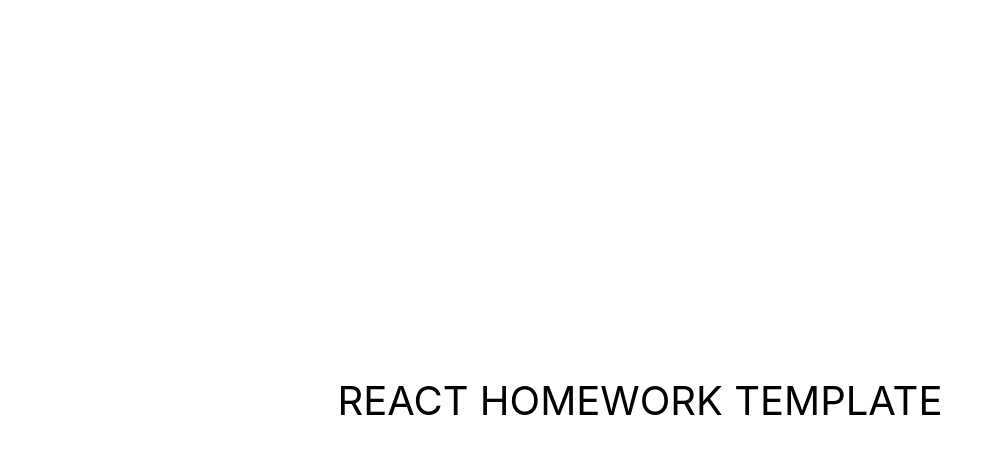
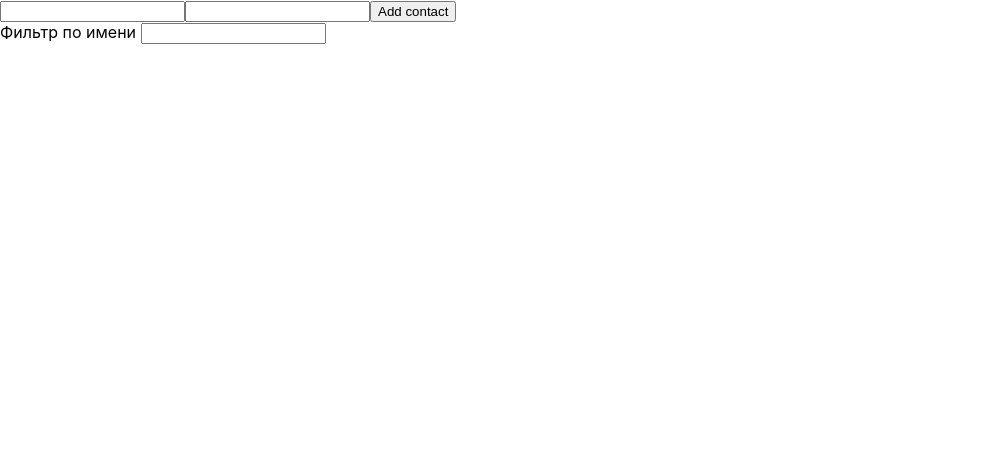
Before and after one commit to AleksandrVasilko/goit-react-hw-02-phonebook, a React (Create React App) app: page / in a window 1280 px wide. Shown: the top 454 px of the page, without its empty margins (0-1003 px from the left). Built offline with nearby package versions, Linux system fonts and the light colour scheme.

Commit message:
Add contacts block and filter by name

```diff
--- a/package.json
+++ b/package.json
@@ -10,6 +10,7 @@
     "react": "^17.0.2",
     "react-dom": "^17.0.2",
     "react-scripts": "5.0.0",
+    "shortid": "^2.2.16",
     "web-vitals": "^2.1.3"
   },
   "scripts": {
--- a/src/components/App.jsx
+++ b/src/components/App.jsx
@@ -1,17 +1,59 @@
-export const App = () => {
-  return (
-    <div
-      style={{
-        height: '100vh',
-        display: 'flex',
-        justifyContent: 'center',
-        alignItems: 'center',
-        fontSize: 40,
-        textTransform: 'uppercase',
-        color: '#010101',
-      }}
-    >
-      React homework template
-    </div>
-  );
-};
+import { Component } from "react";
+import ContactForm from "./ContactForm/ContactForm";
+import ContactsList from './ContactsList/ContactsList'
+import Filter from './Filter/Filter';
+import shortid from "shortid";
+
+class App extends Component {
+
+  state = {
+    contacts: [],
+    filter: '',
+    name: '',
+    number: ''
+  }
+
+  addContact = ( name, number ) => {
+    //console.log(text)
+    const contact = {
+      id: shortid.generate(),
+      name: name,
+      number: number,
+    };
+
+    this.setState(prevState => ({
+      contacts: [ ...prevState.contacts, contact]
+
+    }))
+    console.log(this.state)
+    console.log(this.state.name)
+  };
+
+  changeFilter = event => {
+        this.setState({ filter: event.currentTarget.value });
+    };
+
+    getVisibleTodos = () => {
+        const { filter, contacts } = this.state;
+
+        const normalizedFilter = filter.toLowerCase();
+        return contacts.filter(contact => contact.name.toLowerCase().includes(normalizedFilter),
+        );
+    };
+
+  render() {
+    const { contacts, filter } = this.state;
+    const visibleContacts = this.getVisibleTodos();
+
+    return (
+      <div>
+        <ContactForm onSubmit={this.addContact} />
+        <Filter value={filter} onChange={ this.changeFilter}/>
+
+        <ContactsList contacts={ visibleContacts }/>
+      </div>
+    );
+  };
+}
+
+export default App
--- /dev/null
+++ b/src/components/ContactForm/ContactForm.js
@@ -0,0 +1,57 @@
+import React, { Component } from "react";
+
+class ContactForm extends Component {
+    state = {
+        name: '',
+        number: ''
+    }
+
+    handleChangeName = event => {
+        this.setState({ name: event.currentTarget.value })
+    };
+
+    handleChangeNumber = event => {
+        this.setState({ number: event.currentTarget.value })
+    };
+
+    handleSubmit = event => {
+        event.preventDefault();
+
+        console.log(this.state);
+
+        this.props.onSubmit(this.state.name, this.state.number);
+        //this.props.onSubmit();
+
+
+        this.setState({name: ''})
+        this.setState({number: ''})
+    }
+
+    render() {
+        return (
+            <form onSubmit={this.handleSubmit}>
+                <input
+                    type="text"
+                    name="name"
+                    pattern="^[a-zA-Zа-яА-Я]+(([' -][a-zA-Zа-яА-Я ])?[a-zA-Zа-яА-Я]*)*$"
+                    title="Name may contain only letters, apostrophe, dash and spaces. For example Adrian, Jacob Mercer, Charles de Batz de Castelmore d'Artagnan"
+                    required
+                    value={this.state.name}
+                    onChange={this.handleChangeName}
+                />
+                <input
+                    type="tel"
+                    name="number"
+                    pattern="\+?\d{1,4}?[-.\s]?\(?\d{1,3}?\)?[-.\s]?\d{1,4}[-.\s]?\d{1,4}[-.\s]?\d{1,9}"
+                    title="Phone number must be digits and can contain spaces, dashes, parentheses and can start with +"
+                    required
+                    value={this.state.number}
+                    onChange={this.handleChangeNumber}
+                />
+                <button type="submit">Add contact</button>
+            </form>
+        );
+    }
+}
+
+export default ContactForm;
--- /dev/null
+++ b/src/components/ContactsList/ContactsList.js
@@ -0,0 +1,18 @@
+import React from "react";
+
+const ContactsList = ({ contacts }) => (
+    <ul className="TodoList">
+        {contacts.map(({ id, name, number}) =>(
+            <li
+                key={id}
+                className='TodoList__item'>
+
+                <p className="TodoList__text">{name}</p>
+                <p className="TodoList__text">{number}</p>
+
+            </li>
+        ))}
+    </ul>
+);
+
+export default ContactsList;
--- /dev/null
+++ b/src/components/Filter/Filter.js
@@ -0,0 +1,9 @@
+import React from "react"
+
+const Filter = ({value, onChange}) => (
+    <label>
+        Фильтр по имени <input type="text" value={value} onChange={onChange} />
+    </label>
+)
+
+export default Filter;
--- a/src/index.js
+++ b/src/index.js
@@ -1,6 +1,6 @@
 import React from 'react';
 import ReactDOM from 'react-dom';
-import { App } from 'components/App';
+import App from 'components/App';
 import reportWebVitals from './reportWebVitals';
 import './index.css';
 
```
Also changed, not shown: 1 other file (tests, documents, lock files or other folders).
